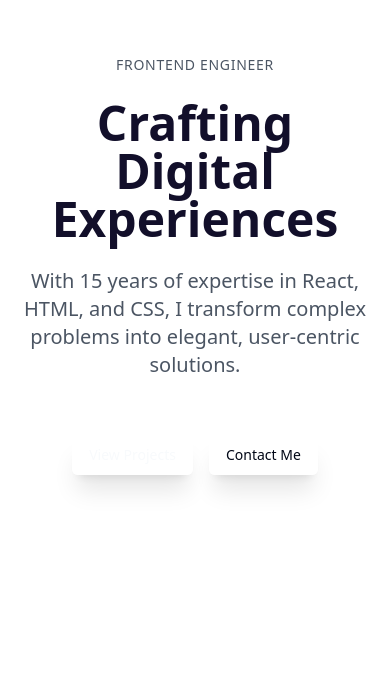
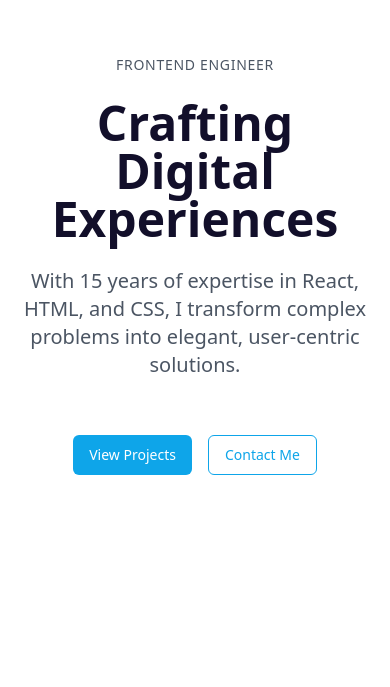
Before and after one commit to thiagonzalez/thiago-gonzalez-portfolio, a React (Vite) app: page / in a window 390 px wide. Shown: the part 157-844 px from the top of the page. Built offline with nearby package versions, Linux system fonts and the light colour scheme.

Commit message:
Improve button and shadow styles
Improved button styles for better contrast and readability. Reduced shadow effects for a cleaner look.

```diff
--- a/src/index.css
+++ b/src/index.css
@@ -59,7 +59,7 @@
 }
 
 .glass-card {
-  @apply bg-white/80 backdrop-blur-md border border-white/20 shadow-xl;
+  @apply bg-white/80 backdrop-blur-md border border-white/20 shadow-md;
 }
 
 .section-container {
--- a/src/pages/Index.tsx
+++ b/src/pages/Index.tsx
@@ -64,8 +64,8 @@ const Index = () => {
               With 15 years of expertise in React, HTML, and CSS, I transform complex problems into elegant, user-centric solutions.
             </p>
             <div className="flex gap-4 justify-center pt-8">
-              <Button className="glass-card">View Projects</Button>
-              <Button variant="outline" className="glass-card">Contact Me</Button>
+              <Button className="bg-[#0EA5E9] hover:bg-[#0EA5E9]/90 text-white">View Projects</Button>
+              <Button variant="outline" className="border-[#0EA5E9] text-[#0EA5E9] hover:bg-[#0EA5E9]/10">Contact Me</Button>
             </div>
           </div>
         </div>
@@ -161,7 +161,7 @@ const Index = () => {
                 <div className="text-center">
                   <Button
                     type="submit"
-                    className="glass-card w-full md:w-auto"
+                    className="bg-[#0EA5E9] hover:bg-[#0EA5E9]/90 text-white w-full md:w-auto"
                     disabled={isSubmitting}
                   >
                     <Send className="w-4 h-4 mr-2" />
@@ -183,7 +183,7 @@ const Index = () => {
               Ready to bring your vision to life? Let's discuss how we can work together to create something extraordinary.
             </p>
             <div className="flex justify-center gap-6">
-              <Button size="lg" className="bg-white text-primary hover:bg-gray-100">
+              <Button size="lg" className="bg-[#0EA5E9] hover:bg-[#0EA5E9]/90 text-white">
                 <Mail className="mr-2 h-5 w-5" />
                 Email Me
               </Button>
```
